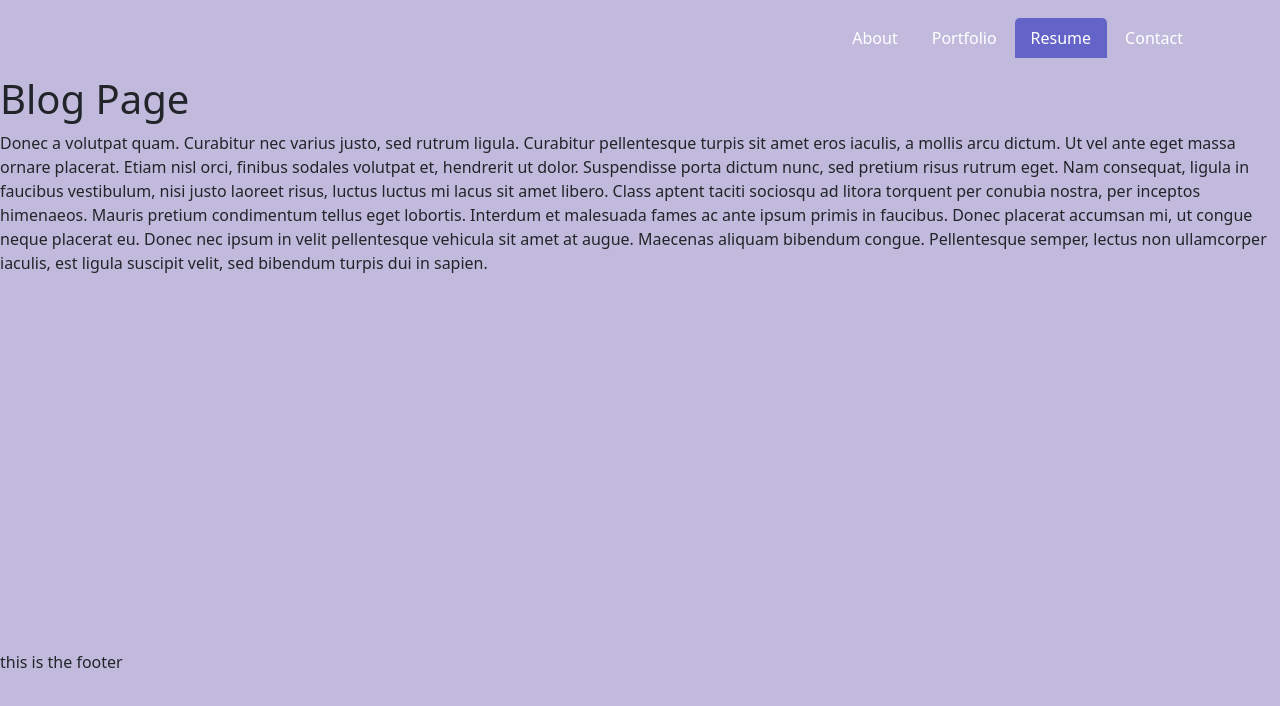
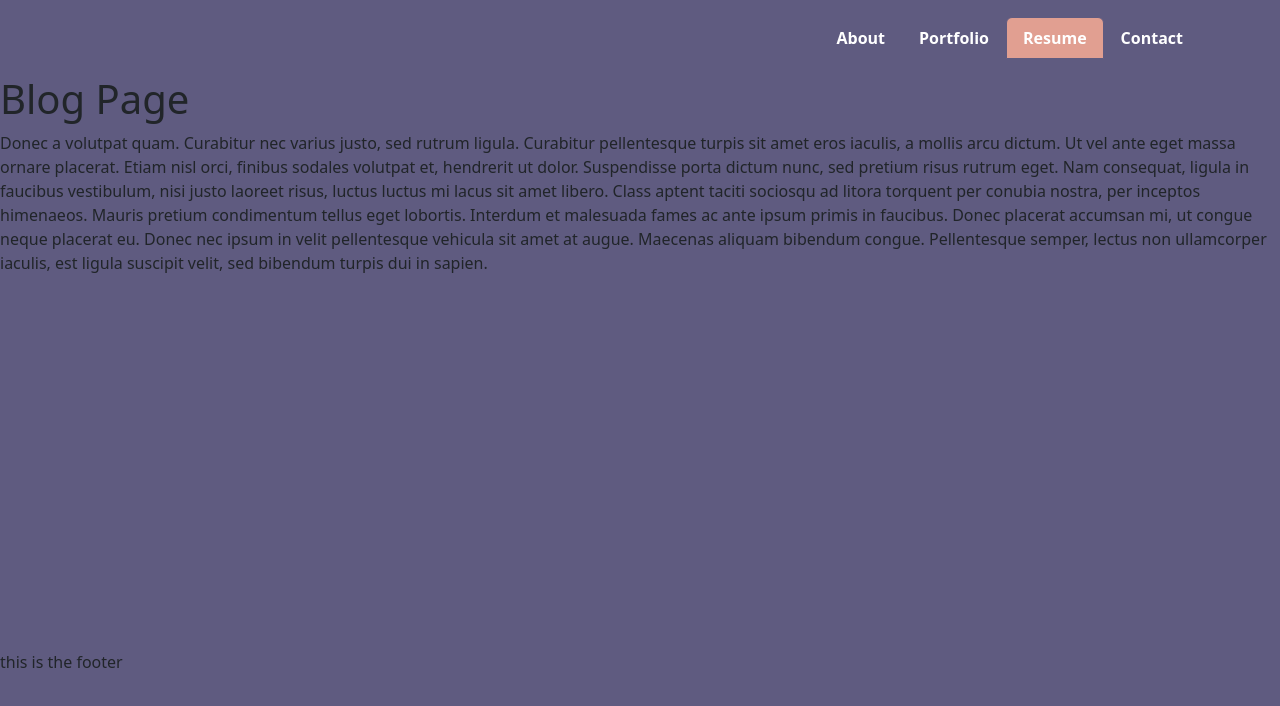
Before and after one commit to LisaLReynolds/react-portfolio, a React (Vite) app: page /Resume in a window 1280 px wide. Shown: the top 706 px of the page. Built offline with nearby package versions, Linux system fonts and the light colour scheme.

Commit message:
defined primary colors as CSS Variables. Changed colors, background and hover/tab. Updated animation slidein speed. Updated nav font to bold

```diff
--- a/src/App.css
+++ b/src/App.css
@@ -6,8 +6,12 @@
   display: flex;
   flex-direction: column;
   min-height: 100%;
+  --primary-color: #5f5b80; /* Define your primary color */
+  --primary-active-tab-color: rgb(100, 100, 200); /* Optional: Define a hover color */
+  --primary-hover-color: #E19F91;
 }
 
+/* original background color (primanry color): rgb(193, 186, 221) */
 
 /*Overlay is commented out because it is interfering with the funcionality of the navtabs in the header. I don't remember why I added it, but think I like it better without anyway.
 /* .overlay {
@@ -45,8 +49,8 @@ background-position: center;
 
 
 background-size:cover;
-      -webkit-animation: slidein 100s;
-      animation: slidein 100s;
+      -webkit-animation: slidein 140s;
+      animation: slidein 140s;
 
       -webkit-animation-fill-mode: forwards;
       animation-fill-mode: forwards;
@@ -66,8 +70,8 @@ to {background-position: right center;background-size:2750px;}
 }
 
 @keyframes slidein {
-from {background-position: left center; background-size:3000px; }
-to {background-position: right center;background-size:2750px;}
+from {background-position: right center; background-size:3000px; }
+to {background-position: left center;background-size:2750px;}
 }
 
 @media (prefers-reduced-motion: reduce) {
@@ -96,7 +100,7 @@ to {background-position: right center;background-size:2750px;}
 }
 
 header {
-  background-color: rgb(193, 186, 221);
+  background-color: var(--primary-color); /* Use the primary color defined in the root */
   height: 75px;
   margin-bottom: 0px;
 }
@@ -106,7 +110,7 @@ html, body {
 }
 
 main {
-  background-color: rgb(193, 186, 221);
+  background-color:var(--primary-color);
   flex: 1; /* Allow main to grow and fill the space */
 }
 
@@ -120,7 +124,7 @@ main.mx-3 {
 }
 
 .nav-tabs {
-  background-color: rgb(193, 186, 221);
+  background-color:var(--primary-color);
   border: 0;
   display: flex; /* Use flexbox to align items */
   justify-content: right; /* Center the nav-tabs */
@@ -131,18 +135,19 @@ main.mx-3 {
 
 .nav-tabs .nav-link {
   color: white; /* Change this to your desired color */
+  font-weight: bold;
 }
 
 .nav-tabs .nav-link:hover {
   background-color: inherit; /* Optional: Change background for active link */
-  color:  rgb(100, 100, 200);; /* Optional: Change color on hover */
-  border-color:  rgb(193, 186, 221); /* Ensure that the border color matches the background to avoid a border around the nav-link */
+  color:  var(--primary-hover-color); /* Optional: Change color on hover */
+  border-color: var(--primary-color); /* Ensure that the border color matches the background to avoid a border around the nav-link */
 }
 
 .nav-tabs .nav-link.active {
   color: white; /* Optional: Change color for the active link */
-  background-color: rgb(100, 100, 200); /* Optional: Change background for active link */
-  border-color:  rgb(193, 186, 221); /* Ensure that there is no border around the active link */
+  background-color: var(--primary-hover-color); /* Optional: Change background for active link */
+  border-color: var(--primary-color); /* Ensure that there is no border around the active link */
 }
 
 
@@ -151,5 +156,5 @@ footer {
   padding: 0;
   width: 100%;
   height: 150px;
-  background-color: rgb(193, 186, 221);
+  background-color: var(--primary-color);
 }
```
